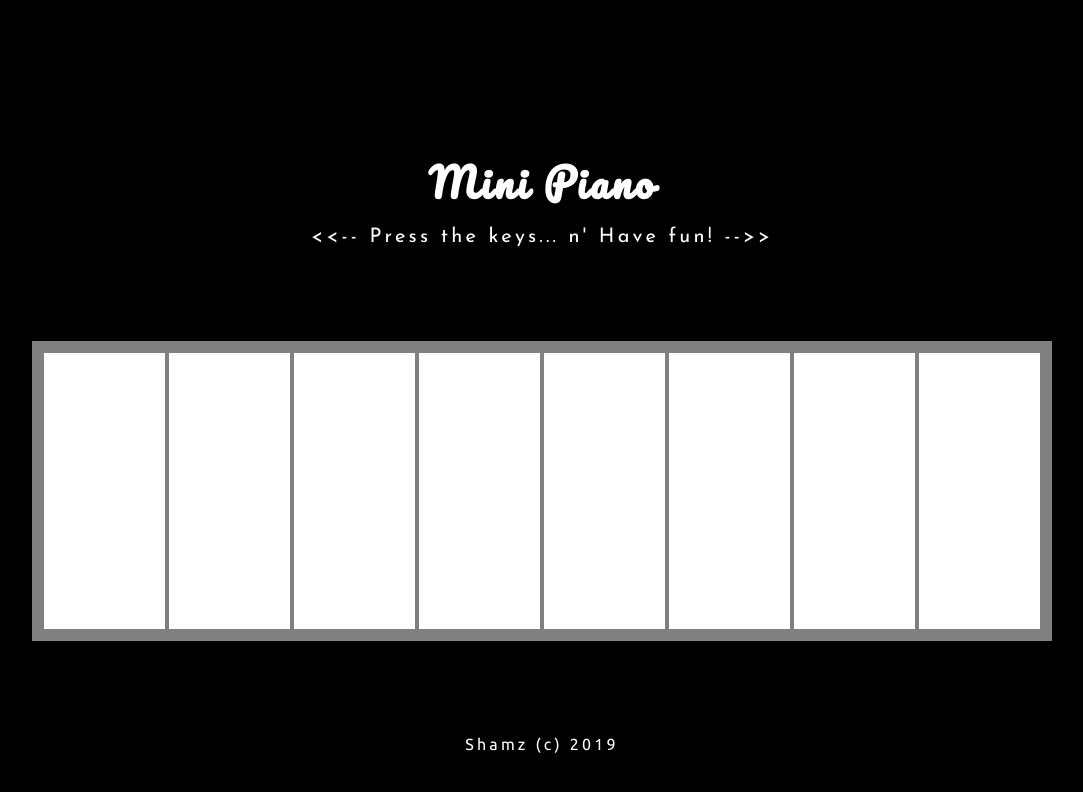
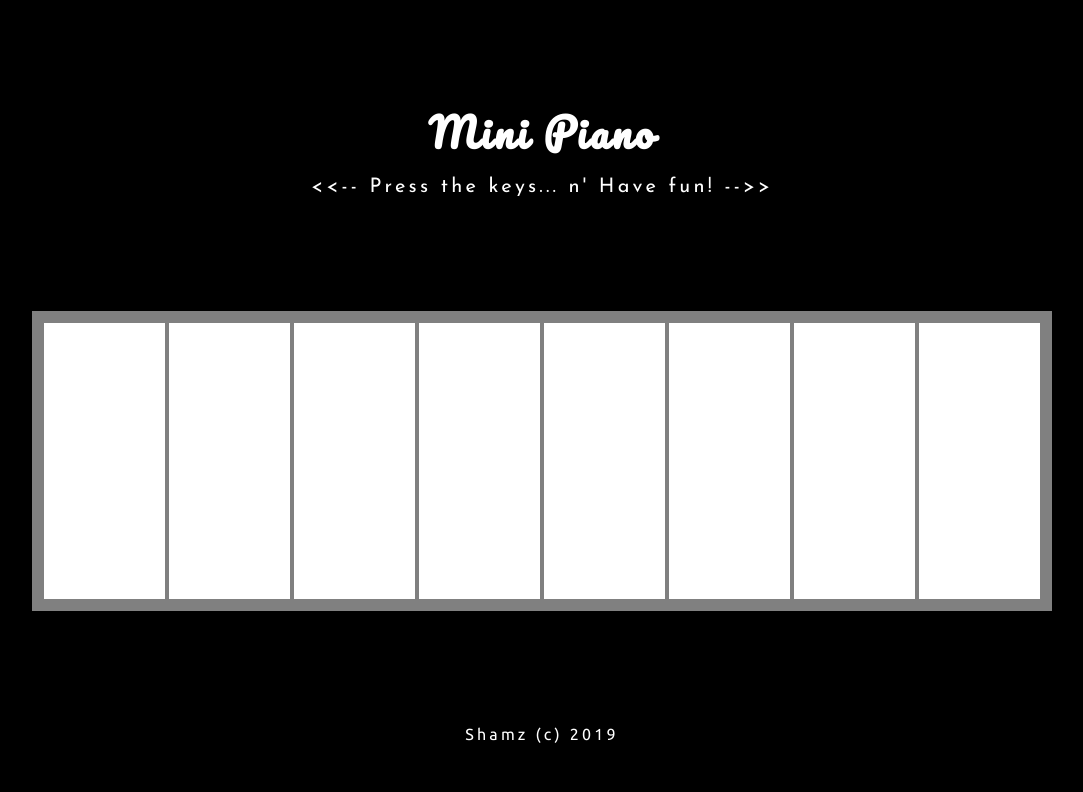
Before and after one commit to shamseena-dev/mini-piano, a plain HTML site: page index.html in a window 1280 px wide. Shown: the whole page, without its empty margins (98-1181 px from the left). Drawn offline with Linux system fonts and the light colour scheme.

Commit message:
moved header slightly up

```diff
--- a/style.css
+++ b/style.css
@@ -88,7 +88,7 @@ header p{
 
 header h1{
 	font-size: 40px;
-	margin-top: 100px;
+	margin-top: 40px;
 
 }
 footer p{
```
